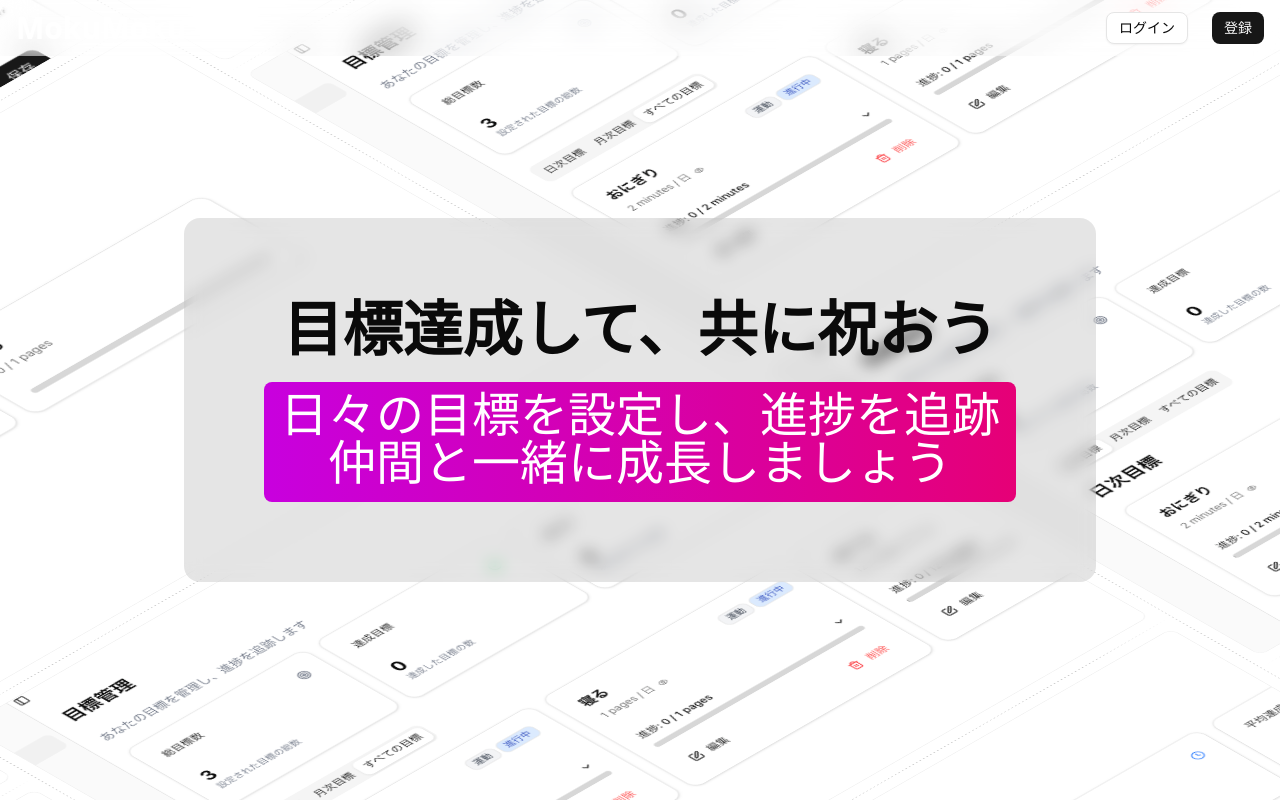
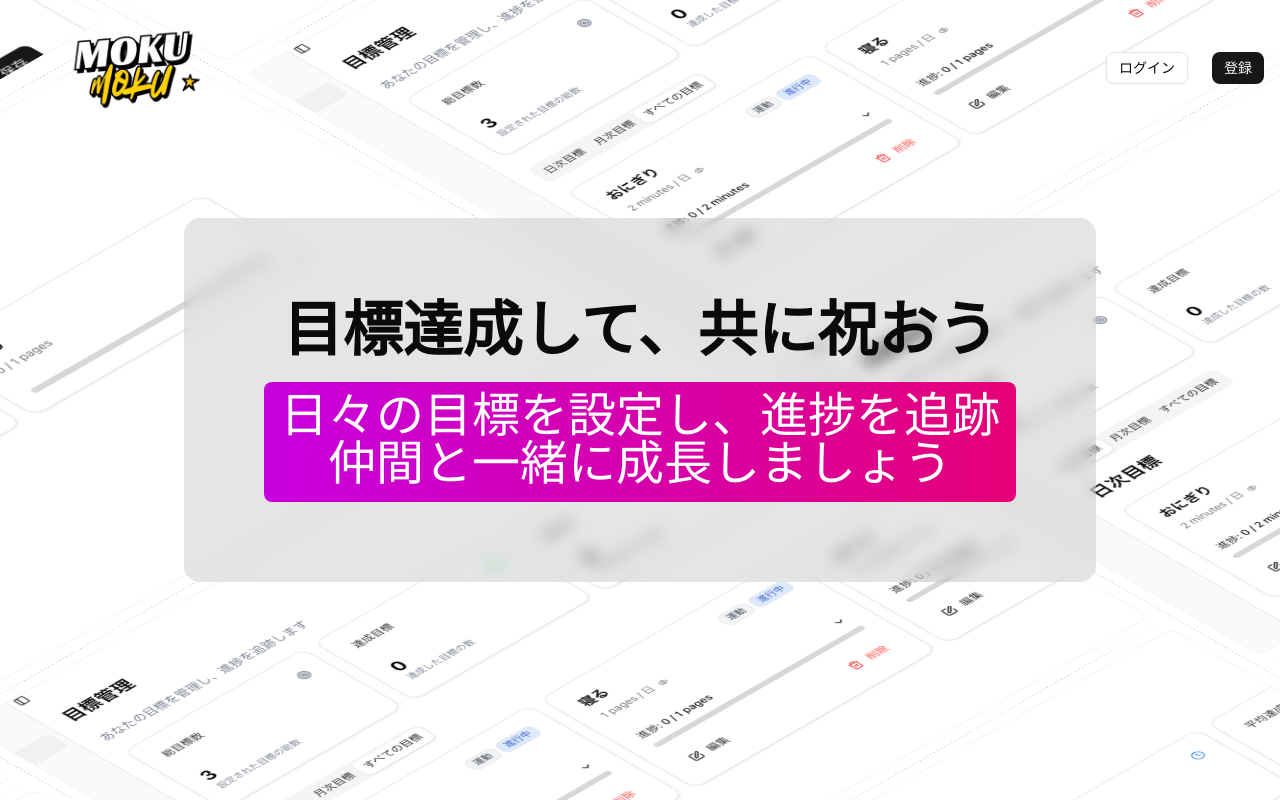
Before and after one commit to ppppppsmash/mokumoku, a Next.js app: page / in a window 1280 px wide. Built offline with nearby package versions, Linux system fonts and the light colour scheme.

Commit message:
feat: Add new app logo

```diff
--- a/app/(authentication)/components/navbar.tsx
+++ b/app/(authentication)/components/navbar.tsx
@@ -1,12 +1,14 @@
 import Link from "next/link";
 import { Button } from "@/components/ui/button";
+import Image from "next/image";
 
 export const Navbar = () => {
   return (
-    <div className="fixed top-0 w-full h-14 px-4 bg-white/20 backdrop-blur-lg
-      flex items-center z-50">
+    <div className="fixed top-10 w-full h-14 px-4 flex items-center z-50">
       <Link className="flex items-center justify-center" href="/">
-        <h2 className="font-bold text-3xl text-white">MokuMoku</h2>
+        <h2 className="font-bold text-3xl text-white">
+          <Image src="/logo.png" alt="logo" width={240} height={32} />
+        </h2>
       </Link>
       <div className="ml-auto flex gap-4 sm:gap-6">
         <Button size="sm" variant="outline" asChild>
--- a/components/app-sidebar.tsx
+++ b/components/app-sidebar.tsx
@@ -16,6 +16,8 @@ import {
 import { appName, navItems } from "@/config";
 import { usePathname } from "next/navigation";
 import { cn } from "@/lib/utils";
+import Image from "next/image";
+
 export function AppSidebar() {
   const { user } = useUser();
   const pathname = usePathname();
@@ -23,7 +25,10 @@ export function AppSidebar() {
     <Sidebar>
       <SidebarContent>
         <SidebarGroup>
-          <SidebarGroupLabel>{appName}</SidebarGroupLabel>
+          <SidebarGroupLabel className="flex my-12 p-2 justify-start">
+            <Image src="/logo.png" alt="logo" width={240} height={32} />
+          </SidebarGroupLabel>
+
           <SidebarGroupContent>
             <SidebarMenu>
               {navItems.map((item) => (
```
Also changed, not shown: public/logo.png (added).
